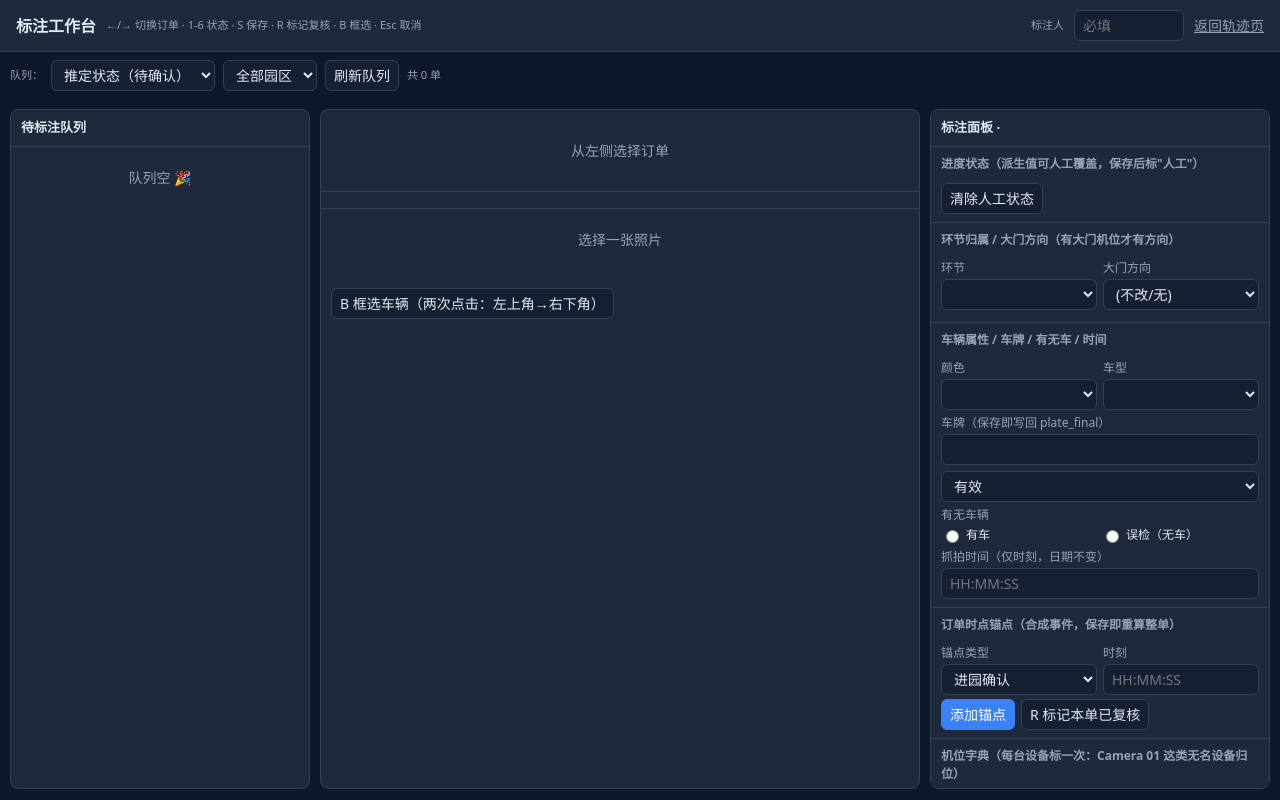
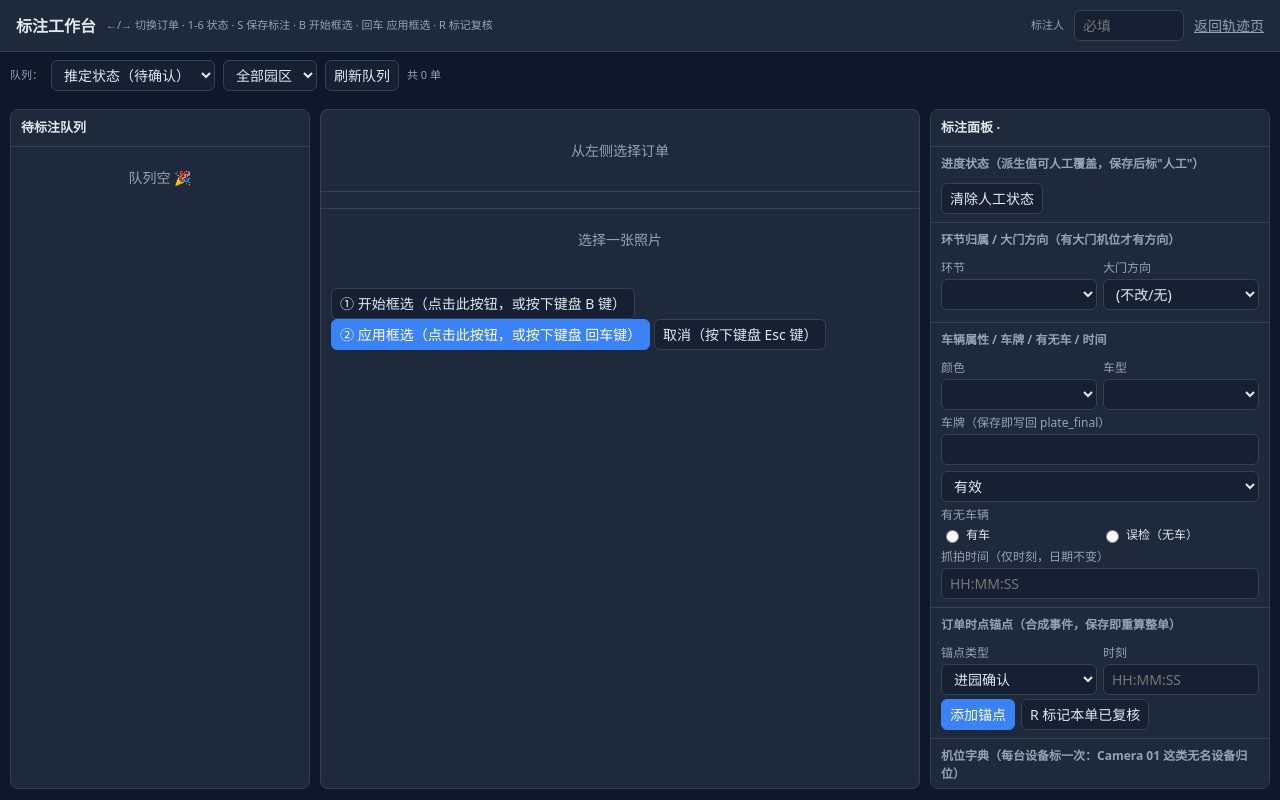
Before and after one commit to supreding/car_trace, a Flask app: page /label in a window 1280 px wide. Run offline with Flask 3, Linux system fonts and the light colour scheme; data comes from the database, SQL or seed files in the repository; data that the repository does not hold is empty.

Commit message:
标注工作台框选交互明确化：开始/应用拆为两个按钮——'① 开始框选（点击此按钮，或按下键盘 B 键）'与'② 应用框选（点击此按钮，或按下键盘 回车键）'，取消按钮注明 Esc 键；应用按钮在画完框前置灰；回车键仅在框就绪时应用，未画完给出引导提示；标注员手册同步新操作步骤与快捷键

```diff
--- a/app/templates/label.html
+++ b/app/templates/label.html
@@ -73,7 +73,7 @@
 <body>
 <header>
   <h1>标注工作台</h1>
-  <span class="kbd">←/→ 切换订单 · 1-6 状态 · S 保存 · R 标记复核 · B 框选 · Esc 取消</span>
+  <span class="kbd">←/→ 切换订单 · 1-6 状态 · S 保存标注 · B 开始框选 · 回车 应用框选 · R 标记复核</span>
   <div class="spacer"></div>
   <label class="kbd">标注人</label>
   <input id="annotator" style="width:110px" placeholder="必填">
@@ -102,8 +102,10 @@
     <div id="stageArea" class="stagebox"><div class="empty">选择一张照片</div></div>
     <div id="stageMeta" class="stage-meta"></div>
     <div style="padding:6px 10px">
-      <button onclick="saveBox()" id="boxBtn">B 框选车辆（两次点击：左上角→右下角）</button>
-      <span id="boxHint" class="kbd"></span>
+      <button onclick="startBox()" id="boxStartBtn">① 开始框选（点击此按钮，或按下键盘 B 键）</button>
+      <button class="primary" onclick="saveBox()" id="boxApplyBtn" disabled>② 应用框选（点击此按钮，或按下键盘 回车键）</button>
+      <button onclick="cancelBox()">取消（按下键盘 Esc 键）</button>
+      <div><span id="boxHint" class="kbd"></span></div>
     </div>
   </div>
 
@@ -371,14 +373,31 @@ function initCanvas() {
   c.onclick = canvasClick;
   drawBox();
 }
+function startBox() {
+  state.boxMode = true; state.boxPts = [];
+  $("boxApplyBtn").disabled = true;
+  $("boxHint").textContent = "框选模式已开启：在大图上点击车辆左上角，再点击车辆右下角；按键盘 Esc 键取消";
+}
+function cancelBox() {
+  state.boxMode = false; state.boxPts = [];
+  $("boxApplyBtn").disabled = true;
+  $("boxHint").textContent = "已取消框选";
+  drawBox();
+}
 function canvasClick(ev) {
   if (!state.boxMode) return;
   const img = $("bigimg"), c = $("boxCanvas"), r = c.getBoundingClientRect();
   const x = (ev.clientX - r.left) * state.imgW / c.width;
   const y = (ev.clientY - r.top) * state.imgH / c.height;
   state.boxPts.push([x, y]);
-  if (state.boxPts.length === 2) { drawBox(); state.boxMode = false; $("boxHint").textContent = "矩形就绪，点【应用框选】保存"; }
-  else drawBox(true);
+  if (state.boxPts.length === 2) {
+    state.boxMode = false;
+    $("boxApplyBtn").disabled = false;
+    $("boxHint").textContent = "矩形已就绪：按下键盘 回车键 或点击【② 应用框选】保存；按 Esc 键重新开始";
+  } else {
+    $("boxHint").textContent = "已记录左上角，再点击车辆右下角";
+  }
+  drawBox();
 }
 function drawBox(temp) {
   const c = $("boxCanvas"); if (!c) return;
@@ -401,12 +420,15 @@ function getBox() {
 }
 async function saveBox() {
   const box = getBox();
-  if (!box || state.boxPts.length !== 2) { toast("先按 B 进入框选，点击左上角与右下角"); return; }
+  if (!box || state.boxPts.length !== 2) { toast("请先开始框选：点击【① 开始框选】按钮或按下键盘 B 键"); return; }
   const it = state.order.items[state.ci];
   await api("/api/boxedit/save", { method: "POST", headers: { "Content-Type": "application/json" },
     body: JSON.stringify({ capture_id: it.id, box }) });
   toast("框选已保存：裁剪图已更新，车牌/特征下轮补算");
-  state.boxPts = []; await selectCapture(state.ci, true);
+  state.boxPts = []; state.boxMode = false;
+  $("boxApplyBtn").disabled = true;
+  $("boxHint").textContent = "框选已应用";
+  await selectCapture(state.ci, true);
 }
 
 /* ---------------- 快捷键与初始化 ---------------- */
@@ -414,10 +436,11 @@ function nextOrder() { if (state.qi + 1 < state.queue.length) selectOrder(state.
 function prevOrder() { if (state.qi > 0) selectOrder(state.qi - 1); }
 document.addEventListener("keydown", ev => {
   if (["INPUT", "TEXTAREA", "SELECT"].includes(ev.target.tagName)) return;
-  if (ev.key === "Escape") { state.boxMode = false; state.boxPts = []; drawBox(); $("boxHint").textContent = ""; return; }
+  if (ev.key === "Escape") { cancelBox(); return; }
+  if (ev.key === "Enter") { if (getBox()) saveBox(); else toast("框未画完：先按键盘 B 键开始框选"); return; }
+  if (ev.key === "b" || ev.key === "B") { startBox(); return; }
   if (ev.key === "ArrowLeft" || ev.key === "j") { prevOrder(); return; }
   if (ev.key === "ArrowRight" || ev.key === "k") { nextOrder(); return; }
-  if (ev.key === "b" || ev.key === "B") { state.boxMode = true; state.boxPts = []; $("boxHint").textContent = "框选模式：点左上角→右下角"; return; }
   if (ev.key === "s" || ev.key === "S") { savePanel(); return; }
   if (ev.key === "r" || ev.key === "R") { markReviewed(); return; }
   if (/^[1-6]$/.test(ev.key)) setStatus(STATUS[+ev.key - 1]);
```
Also changed, not shown: 标注员手册.md (+3 -2 lines).
